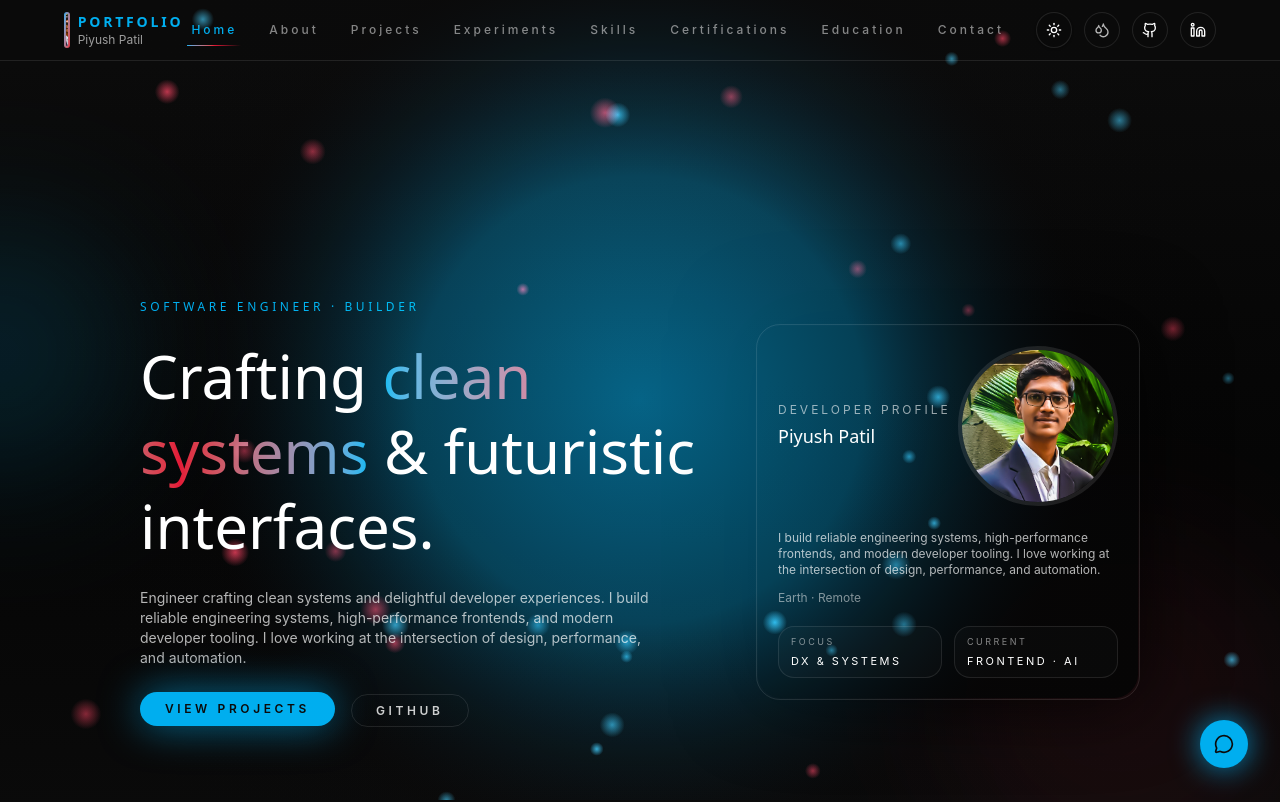
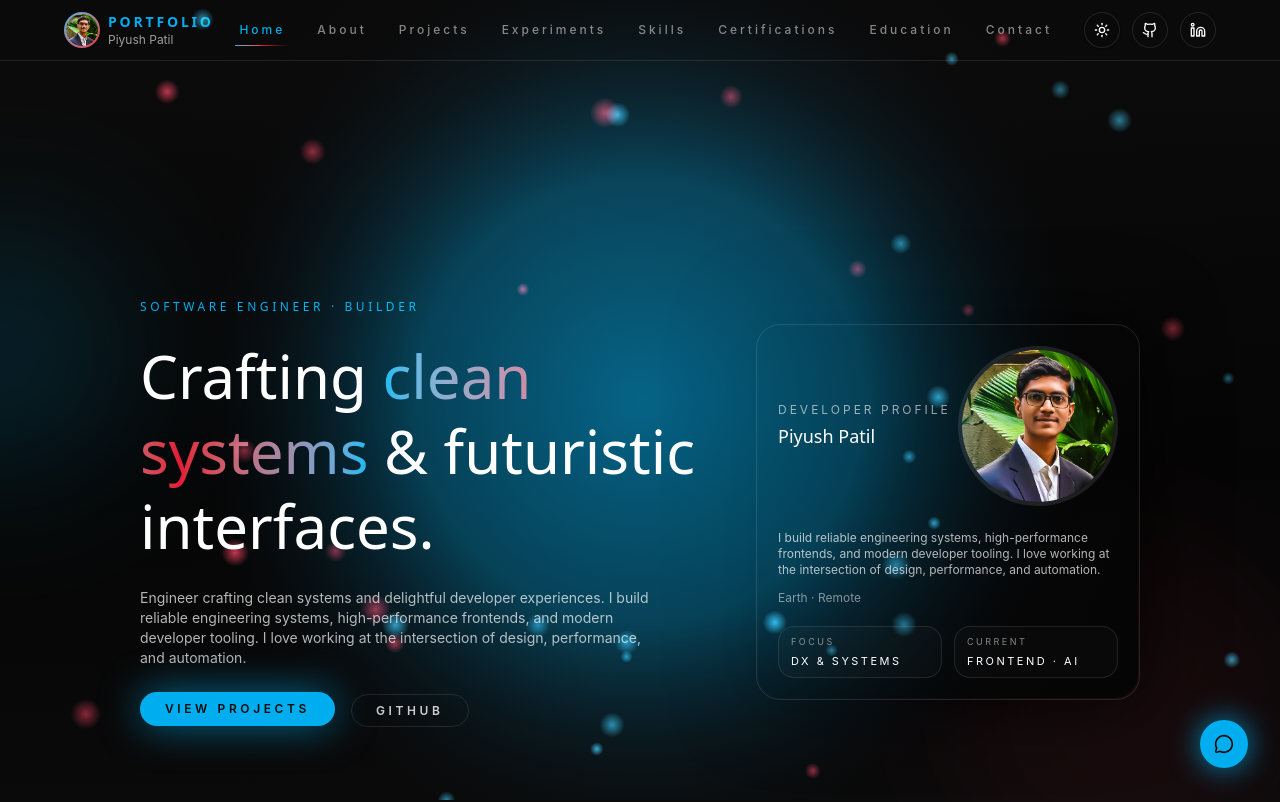
Before and after one commit to Piyushgithub0/piyush-portfolio, a React (Vite) app: page / in a window 1280 px wide. Shown: the top 802 px of the page. Built offline with nearby package versions, Linux system fonts and the light colour scheme.

Commit message:
Fixed main theme

```diff
--- a/src/components/Navbar.jsx
+++ b/src/components/Navbar.jsx
@@ -1,6 +1,6 @@
 import { useTheme } from '../ThemeContext'
 import profile from '../data/profile.json'
-import { Moon, Sun, Github, Linkedin, Droplets } from 'lucide-react'
+import { Moon, Sun, Github, Linkedin } from 'lucide-react'
 import { motion } from 'framer-motion'
 import profileImg from "../assets/profile.jpg"
 
@@ -22,7 +22,7 @@ const scrollToSection = (id) => {
 }
 
 export const Navbar = ({ activeSection }) => {
-  const { theme, toggleTheme, setTheme } = useTheme()
+  const { theme, toggleTheme } = useTheme()
 
   return (
     <header className="fixed inset-x-0 top-0 z-40 border-b border-white/10 light-glass dark:bg-background-dark/60">
@@ -88,17 +88,6 @@ export const Navbar = ({ activeSection }) => {
                 <Moon className="h-4 w-4" />
               )}
             </button>
-            <button
-              onClick={() => setTheme('ocean')}
-              className={`flex h-9 w-9 items-center justify-center rounded-full border transition-colors ${theme === 'ocean'
-                ? 'border-accent-blue bg-accent-blue/10 text-accent-blue'
-                : 'border-white/10 text-foreground-light/70 hover:border-accent-blue hover:text-accent-blue dark:text-foreground-dark/70'
-                }`}
-              aria-label="Activate Ocean Theme"
-              title="Ocean Theme"
-            >
-              <Droplets className="h-4 w-4" />
-            </button>
             <a
               href={profile.github}
               target="_blank"
```
